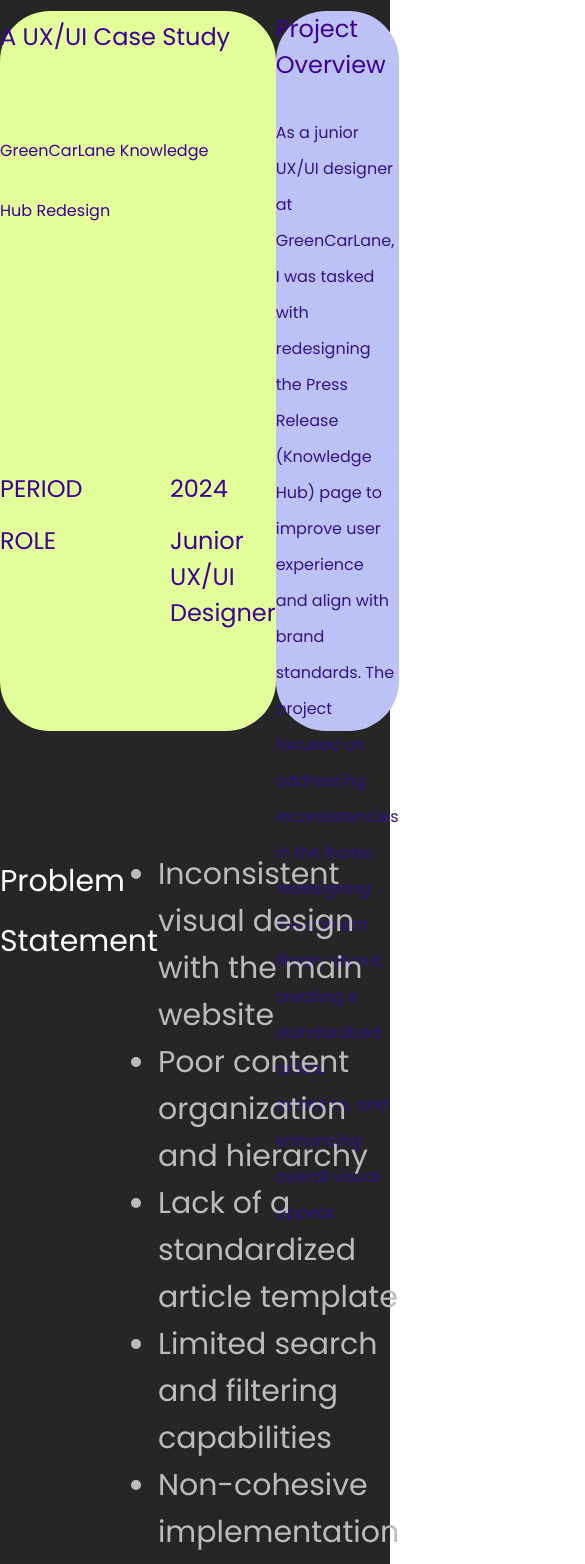
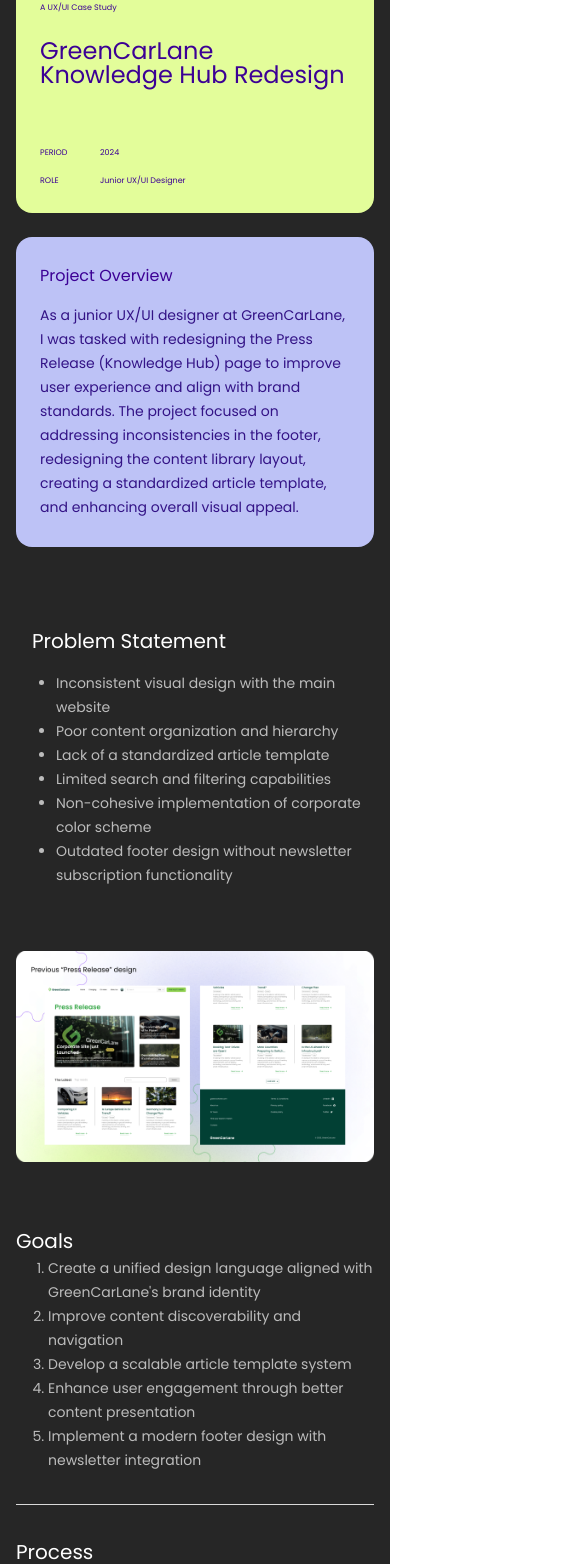
Before and after one commit to kevingida/diana-sabitova-portfolio, a Next.js app: page /projects/green-car-lane in a window 390 px wide. Shown: the part 268-1832 px from the top of the page, 585 px wide, since content can reach past the window. Built offline with nearby package versions, Linux system fonts and the light colour scheme; a web font is replaced by a local one.

Commit message:
responsive for mobile

```diff
--- a/app/projects/green-car-lane/page.tsx
+++ b/app/projects/green-car-lane/page.tsx
@@ -5,7 +5,7 @@
 const GreenCarLanePage = () => {
   return (
     <>
-      <div className=" max-w-screen-xl mx-auto bg-raisinBlack w-full flex flex-col items-center lg:px-[100px] xl:px-[120px]">
+      <div className=" max-w-screen-xl mx-auto bg-raisinBlack w-full flex flex-col items-center px-4 lg:px-[100px] xl:px-[120px]">
         <Cursor />
         <Image
           src="/greenCarLane-hero-desktop.png"
@@ -13,24 +13,26 @@
           width={1680}
           height={994}
         />
-        <div className="flex flex-row justify-between items-center w-full mt-12 mb-[120px] h-[720px] ">
-          <div className=" lg:w-[770px] xl:w-[1041px] h-full bg-saladGreen rounded-[50px] lg:px-12 xl:px-[65px] lg:py-[60px] xl:py-[90px] text-darkPurple">
-            <p className=" text-[24px] font-medium leading-[52px] pb-[58px]">
+        <div className="flex flex-col lg:flex-row lg:justify-between items-center w-full mt-6 mb-16 lg:mt-12 lg:mb-[120px] lg:h-[720px] gap-6">
+          <div className=" w-full h-[245px] lg:w-[770px] xl:w-[1041px] lg:h-full bg-saladGreen rounded-[16px] lg:rounded-[50px] px-6 py-7 lg:px-12 xl:px-[65px] lg:py-[60px] xl:py-[90px] text-darkPurple">
+            <p className=" text-[8px] lg:text-[24px] font-medium leading-[24px] lg:leading-[52px] pb-[19px] lg:pb-[58px]">
               A UX/UI Case Study
             </p>
-            <p className=" lg:text-[48px] xl:text-[60px] leading-[60px] pb-[230px]">
+            <p className=" text-[24px] lg:text-[48px] xl:text-[60px] leading-[24px] lg:leading-[60px] pb-[60px] lg:pb-[230px]">
               GreenCarLane Knowledge Hub Redesign
             </p>
-            <div className="grid grid-cols-[170px_auto] gap-y-4 text-[24px]">
+            <div className="grid grid-cols-[60px_auto] lg:grid-cols-[170px_auto] gap-y-4 text-[8px] lg:text-[24px]">
               <p>PERIOD</p>
               <p>2024</p>
               <p>ROLE</p>
               <p>Junior UX/UI Designer</p>
             </div>
           </div>
-          <div className=" lg:w-[450px] xl:w-[615px] h-full bg-purple rounded-[50px] lg:px-12 xl:px-[60px] lg:py-[60px] xl:py-[90px] text-darkPurple flex flex-col gap-8">
-            <p className=" text-[24px] leading-[36px]">Project Overview</p>
-            <p className=" text-[#331386] lg:text-[20px] xl:text-[24px] leading-[36px]">
+          <div className=" w-full h-fit lg:w-[450px] xl:w-[615px] lg:h-full bg-purple rounded-[16px] lg:rounded-[50px] px-6 py-7 lg:px-12 xl:px-[60px] lg:py-[60px] xl:py-[90px] text-darkPurple flex flex-col gap-4 lg:gap-8">
+            <p className=" text-[16px] lg:text-[24px] leading-[22px] lg:leading-[36px]">
+              Project Overview
+            </p>
+            <p className=" text-[#331386] text-[14px] lg:text-[20px] xl:text-[24px] leading-[24px] lg:leading-[36px]">
               As a junior UX/UI designer at GreenCarLane, I was tasked with
               redesigning the Press Release (Knowledge Hub) page to improve user
               experience and align with brand standards. The project focused on
@@ -40,11 +42,11 @@
             </p>
           </div>
         </div>
-        <div className=" w-full flex flex-row justify-start items-start">
-          <p className="text-white text-[30px] leading-[60px] w-[625px]">
+        <div className=" w-full flex flex-col lg:flex-row justify-start items-start">
+          <p className="text-white text-[20px] lg:text-[30px] leading-[60px] w-[625px] pl-4 lg:pl-0">
             Problem Statement
           </p>
-          <ul className="list-disc text-[#BCBCBC] text-[30px] leading-[47px]">
+          <ul className="list-disc text-[#BCBCBC] text-[14px] lg:text-[30px] leading-[24px] lg:leading-[47px] pl-10 lg:pl-0">
             <li>Inconsistent visual design with the main website</li>
             <li>Poor content organization and hierarchy</li>
             <li>Lack of a standardized article template</li>
@@ -61,15 +63,15 @@
           alt="greenCarLane previous design"
           width={1680}
           height={994}
-          className=" my-[90px]"
+          className=" my-16 lg:my-[90px]"
         />
         <div>
-          <div className="flex-grow border-t border-[#D9D9D9]" />
-          <div className=" w-full py-[80px] flex flex-row justify-start items-start">
-            <p className=" min-w-[547px] text-[30px] leading-[60px] text-white">
+          <div className="hidden lg:block flex-grow border-t border-[#D9D9D9]" />
+          <div className=" w-full pb-8 lg:py-[80px] flex flex-col lg:flex-row justify-start items-start">
+            <p className=" lg:min-w-[547px] text-[20px] lg:text-[30px] leading-[30px] lg:leading-[60px] text-white">
               Goals
             </p>
-            <ul className=" pl-8 list-decimal text-[#BCBCBC] text-[30px] leading-[47px]">
+            <ul className=" pl-8 list-decimal text-[#BCBCBC] text-[14px] lg:text-[30px] leading-[24px] lg:leading-[47px]">
               <li>
                 Create a unified design language aligned with
                 GreenCarLane&apos;s brand identity
@@ -85,15 +87,15 @@
             </ul>
           </div>
           <div className="flex-grow border-t border-[#D9D9D9]" />
-          <div className=" w-full py-[80px] flex flex-row justify-start items-start">
-            <p className=" min-w-[547px] text-[30px] leading-[60px] text-white">
+          <div className=" w-full py-8 lg:py-[80px] flex flex-col lg:flex-row justify-start items-start">
+            <p className=" lg:min-w-[547px] text-[20px] lg:text-[30px] leading-[30px] lg:leading-[60px] text-white">
               Process
             </p>
-            <div className=" flex flex-col gap-[58px]">
-              <p className="text-white text-[48px] leading-[60px]">
+            <div className=" flex flex-col gap-4 lg:gap-[58px]">
+              <p className="text-white text-[24px] lg:text-[48px] leading-[60px]">
                 Research and Analysis
               </p>
-              <p className="text-[#BCBCBC] text-[30px] leading-[47px]">
+              <p className="text-[#BCBCBC] text-[14px] lg:text-[30px] leading-[24px] lg:leading-[47px]">
                 The design process began with a comprehensive analysis of the
                 existing Press Release page and the company&apos;s digital
                 ecosystem. Designers carefully examined the current
@@ -106,15 +108,15 @@
             </div>
           </div>
           <div className="flex-grow border-t border-[#D9D9D9]" />
-          <div className=" w-full py-[80px] flex flex-row justify-start items-start">
-            <p className=" min-w-[547px] text-[30px] leading-[60px] text-white">
+          <div className=" w-full pt-8 lg:py-[80px] flex flex-col lg:flex-row justify-start items-start">
+            <p className=" lg:min-w-[547px] text-[20px] lg:text-[30px] leading-[30px] lg:leading-[60px] text-white">
               Process
             </p>
-            <div className=" flex flex-col gap-[58px]">
-              <p className="text-white text-[48px] leading-[60px]">
+            <div className=" flex flex-col gap-4 lg:gap-[58px]">
+              <p className="text-white text-[24px] lg:text-[48px] leading-[34px] lg:leading-[60px]">
                 Lo-Fi Prototype and Visual Design Development
               </p>
-              <p className="text-[#BCBCBC] text-[30px] leading-[47px]">
+              <p className="text-[#BCBCBC] text-[14px] lg:text-[30px] leading-[24px] lg:leading-[47px]">
                 This design phase is focused on creating a cohesive visual
                 language that aligns with GreenCarLane&apos;s brand identity.
                 They implemented a consistent color palette, typography, and
@@ -131,19 +133,19 @@
           alt="greenCarLane process design"
           width={1680}
           height={2603}
-          className=" my-[90px]"
+          className=" my-16 lg:my-[90px]"
         />
         <div>
           <div className="flex-grow border-t border-[#D9D9D9]" />
-          <div className=" w-full py-[80px] flex flex-row justify-start items-start">
-            <p className=" min-w-[547px] text-[30px] leading-[60px] text-white">
+          <div className=" w-full py-8 lg:py-[80px] flex flex-col lg:flex-row justify-start items-start">
+            <p className=" lg:min-w-[547px] text-[20px] lg:text-[30px] leading-[30px] lg:leading-[60px] text-white">
               Process
             </p>
-            <div className=" flex flex-col gap-[58px]">
-              <p className="text-white text-[48px] leading-[60px]">
+            <div className=" flex flex-col gap-4 lg:gap-[58px]">
+              <p className="text-white text-[24px] lg:text-[48px] leading-[34px] lg:leading-[60px]">
                 Interaction and Prototype Creation
               </p>
-              <p className="text-[#BCBCBC] text-[30px] leading-[47px]">
+              <p className="text-[#BCBCBC] text-[14px] lg:text-[30px] leading-[24px] lg:leading-[47px]">
                 A detailed prototype was developed to test the new Knowledge Hub
                 design. This involved creating interactive mockups that
                 demonstrated the flow between different sections, article
@@ -154,15 +156,15 @@
             </div>
           </div>
           <div className="flex-grow border-t border-[#D9D9D9]" />
-          <div className=" w-full py-[80px] flex flex-row justify-start items-start">
-            <p className=" min-w-[547px] text-[30px] leading-[60px] text-white">
+          <div className=" w-full pt-8 lg:py-[80px] flex flex-col lg:flex-row justify-start items-start">
+            <p className=" lg:min-w-[547px] text-[20px] lg:text-[30px] leading-[30px] lg:leading-[60px] text-white">
               Progress
             </p>
-            <div className=" flex flex-col gap-[58px]">
-              <p className="text-white text-[48px] leading-[60px]">
+            <div className=" flex flex-col gap-4 lg:gap-[58px]">
+              <p className="text-white text-[24px] lg:text-[48px] leading-[34px] lg:leading-[60px]">
                 Final Implementation
               </p>
-              <p className="text-[#BCBCBC] text-[30px] leading-[47px]">
+              <p className="text-[#BCBCBC] text-[14px] lg:text-[30px] leading-[24px] lg:leading-[47px]">
                 The final design was carefully prepared for development, with
                 detailed specifications for layout, interactions, and responsive
                 behavior. The team created comprehensive design guidelines to
@@ -177,17 +179,17 @@
           alt="greenCarLane result design"
           width={1680}
           height={4371}
-          className=" my-[90px]"
+          className=" my-16 lg:my-[90px]"
         />
-        <div className=" w-full py-[80px] flex flex-row justify-start items-start">
-          <p className=" min-w-[547px] text-[30px] leading-[60px] text-white">
-            Progress
+        <div className=" w-full pb-[90px] lg:py-[80px] flex flex-col lg:flex-row justify-start items-start">
+          <p className=" lg:min-w-[547px] text-[20px] lg:text-[30px] leading-[30px] lg:leading-[60px] text-white">
+            Results and Impact
           </p>
           <div className=" flex flex-col gap-2">
-            <p className="text-[#BCBCBC] text-[30px] leading-[47px]">
+            <p className="text-[#BCBCBC] text-[14px] lg:text-[30px] leading-[24px] lg:leading-[47px]">
               The redesigned Knowledge Hub showcases significant improvements:
             </p>
-            <ul className=" pl-8 list-disc text-[#BCBCBC] text-[30px] leading-[47px]">
+            <ul className=" pl-8 list-disc text-[#BCBCBC] text-[14px] lg:text-[30px] leading-[24px] lg:leading-[47px]">
               <li>
                 <span className=" font-bold">Consistent Footer:</span> The
                 updated footer now includes a subscription field, aligning with
```
